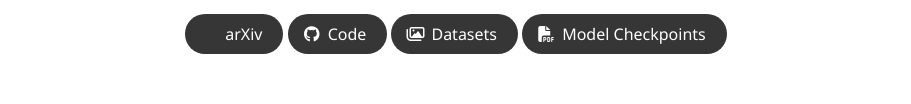
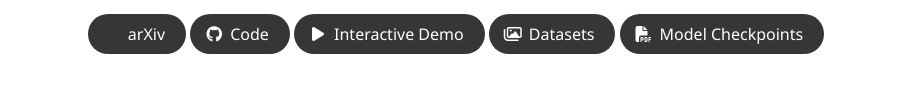
Before and after one commit to uncertainty-in-planning/uncertainty-in-planning.github.io, a plain HTML site: page docs/index.html in a window 1280 px wide. Shown: the part 338-442 px from the top of the page, without its empty margins (184-1095 px from the left). Drawn offline with nearby package versions, Linux system fonts and the light colour scheme; some icons are missing; a web font is replaced by a local one.

Commit message:
interactive demo added

```diff
--- a/docs/index.html
+++ b/docs/index.html
@@ -93,6 +93,15 @@
                       <i class="fab fa-github"></i>
                   </span>
                   <span>Code</span>
+                  </a>
+              </span>
+              <span class="link-block">
+                <a target="_blank" rel="noopener noreferrer" href="https://tinyurl.com/Uncertainty-Demo"
+                   class="external-link button is-normal is-rounded is-dark">
+                  <span class="icon">
+                      <i class="fas fa-play"></i>
+                  </span>
+                  <span>Interactive Demo</span>
                   </a>
               </span>
               <span class="link-block">
```
